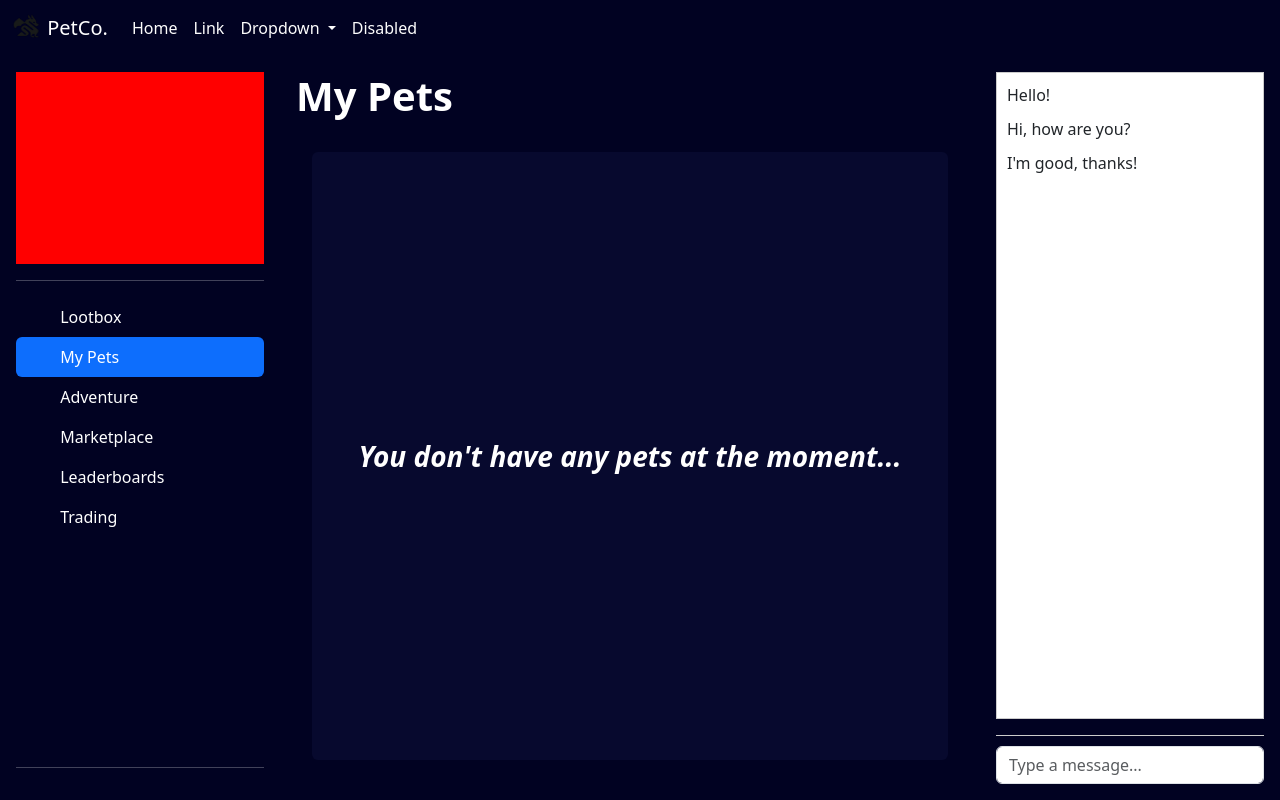
After one commit to ChimaRyder/CSIT327F3-VIRTUALPETGACHASYSTEM, a Django app: template virtualgacha/inventory/templates/inventory/inventory_list.html in a window 1280 px wide. The commit adds this page. Run offline with Django 5.2, Linux system fonts and the light colour scheme; the template is opened without the code that fills it, so the values that code supplies are empty.

Commit message:
RETRANSFERING FILES DUE TO CONFLICTING GIT MERGE. <Main Templates and Other Changes to Base.html>

```diff
--- a/virtualgacha/base_template/templates/base.html
+++ b/virtualgacha/base_template/templates/base.html
@@ -1,10 +1,13 @@
 {% load static %}
 <html>
   <head>
+    <title>{% block title %}Home{% endblock %}</title>
     <link rel="stylesheet" href="https://cdn.jsdelivr.net/npm/bootstrap@5.3.3/dist/css/bootstrap.min.css" integrity="sha384-QWTKZyjpPEjISv5WaRU9OFeRpok6YctnYmDr5pNlyT2bRjXh0JMhjY6hW+ALEwIH" crossorigin="anonymous">
     <link rel="stylesheet" href="{% static 'base.css' %}"/>
     <link rel="stylesheet" href="{% static 'market_lootbox_content.css' %}"/>
 
+      {% block css %}
+      {% endblock %}
   </head>
 
   <body class = "bg-body-tertiary">
@@ -49,33 +52,39 @@
         <hr>
         <ul class="nav nav-pills flex-column mb-auto">
           <li class="nav-item">
-            <a href="#" class="nav-link active" aria-current="page">
+            <a href="{% url 'lootboxes' %}" class="nav-link {%block lootbox_active%}text-white{% endblock %}" aria-current="page">
               <svg class="bi me-2" width="16" height="16"><use xlink:href="#home"></use></svg>
-              Home
+              Lootbox
             </a>
           </li>
           <li>
-            <a href="#" class="nav-link text-white">
+            <a href="{% url 'inventory_list' %}" class="nav-link {%block inventorylist_active%}text-white{% endblock %}">
               <svg class="bi me-2" width="16" height="16"><use xlink:href="#speedometer2"></use></svg>
-              Dashboard
+                My Pets
             </a>
           </li>
           <li>
             <a href="#" class="nav-link text-white">
               <svg class="bi me-2" width="16" height="16"><use xlink:href="#table"></use></svg>
-              Orders
+              Adventure
             </a>
           </li>
           <li>
             <a href="#" class="nav-link text-white">
               <svg class="bi me-2" width="16" height="16"><use xlink:href="#grid"></use></svg>
-              Products
+              Marketplace
             </a>
           </li>
           <li>
             <a href="#" class="nav-link text-white">
               <svg class="bi me-2" width="16" height="16"><use xlink:href="#people-circle"></use></svg>
-              Customers
+              Leaderboards
+            </a>
+          </li>
+          <li>
+            <a href="#" class="nav-link text-white">
+              <svg class="bi me-2" width="16" height="16"><use xlink:href="#people-circle"></use></svg>
+              Trading
             </a>
           </li>
         </ul>
@@ -85,6 +94,8 @@
       <!-- Main content area -->
       <div class="flex-grow-1 p-3 main-content-scrollable">
         <!-- Main content goes here -->
+          {% block content %}
+          {% endblock %}
         {% if request.path == '/lootbox/' %}
          {% block market_lootbox_content%}
          {%endblock%}
--- /dev/null
+++ b/virtualgacha/inventory/static/inventory.css
@@ -0,0 +1,4 @@
+.inventory_container {
+    background-color: #07092e !important;
+    min-width: 75%;
+}
--- /dev/null
+++ b/virtualgacha/inventory/templates/inventory/inventory_list.html
@@ -0,0 +1,33 @@
+{% extends "base.html" %}
+{% block title %}My Pets{% endblock %}
+{% load static %}
+
+{% block css %}
+    <link rel="stylesheet" href="{% static 'inventory.css' %}">
+{% endblock %}
+
+{% block inventorylist_active %}
+    active
+{% endblock %}
+
+{% block content %}
+    <div class="d-flex flex-column h-100">
+        <h1 class="h1 text-white fw-bold">My Pets</h1>
+
+        <div class="d-flex mx-3 my-4 p-3 inventory_container flex-fill rounded text-white justify-content-center">
+
+                {% if pets %}
+                    <div class="grid">
+                        {% for pet in pets %}
+                            <div class="g-col-6">{{ pet.pet_species }}</div>
+                        {% endfor %}
+                    </div>
+                {% else %}
+                    <div class="d-flex justify-content-center align-self-center fst-italic fs-3 fw-bold">You don't have any pets at the moment...</div>
+                {% endif %}
+
+
+        </div>
+    </div>
+
+{% endblock %}
```
Also changed, not shown: virtualgacha/inventory/templates/pets/pet_view.html (added, +10 -0 lines).
